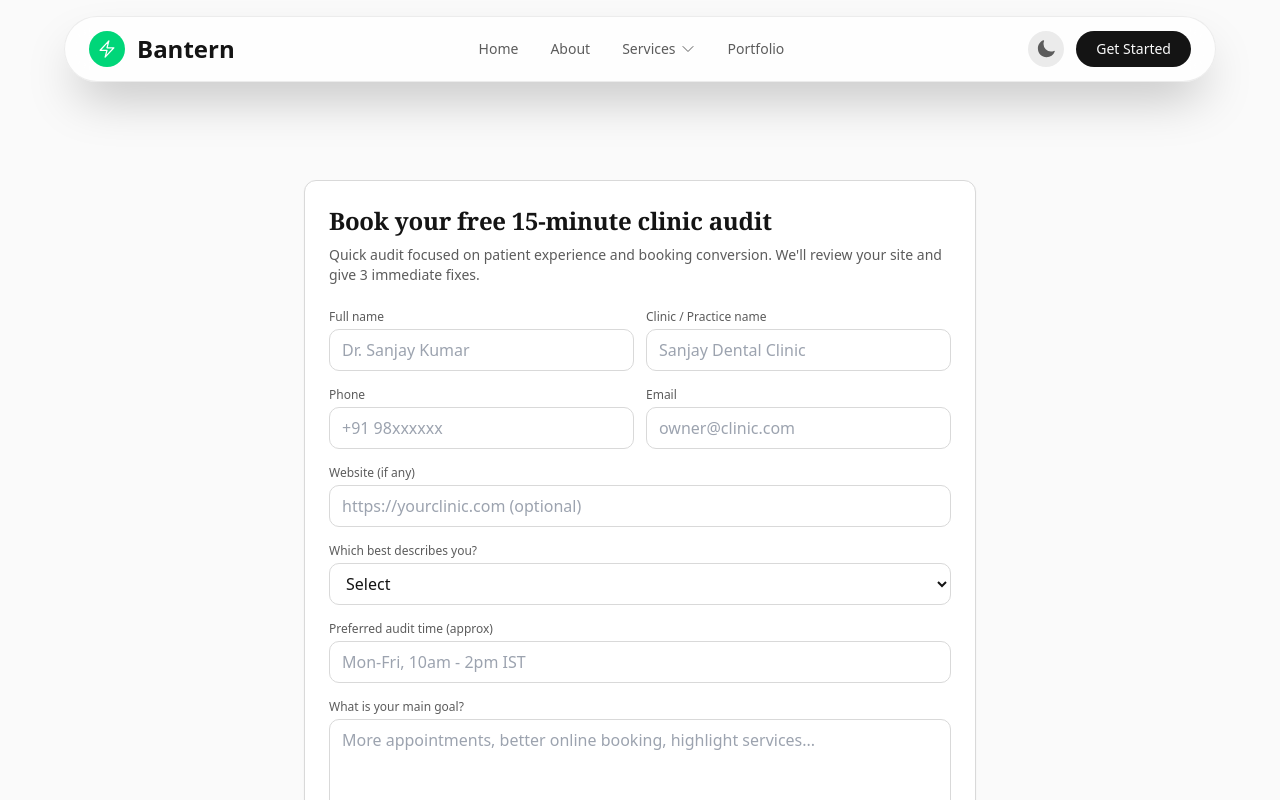
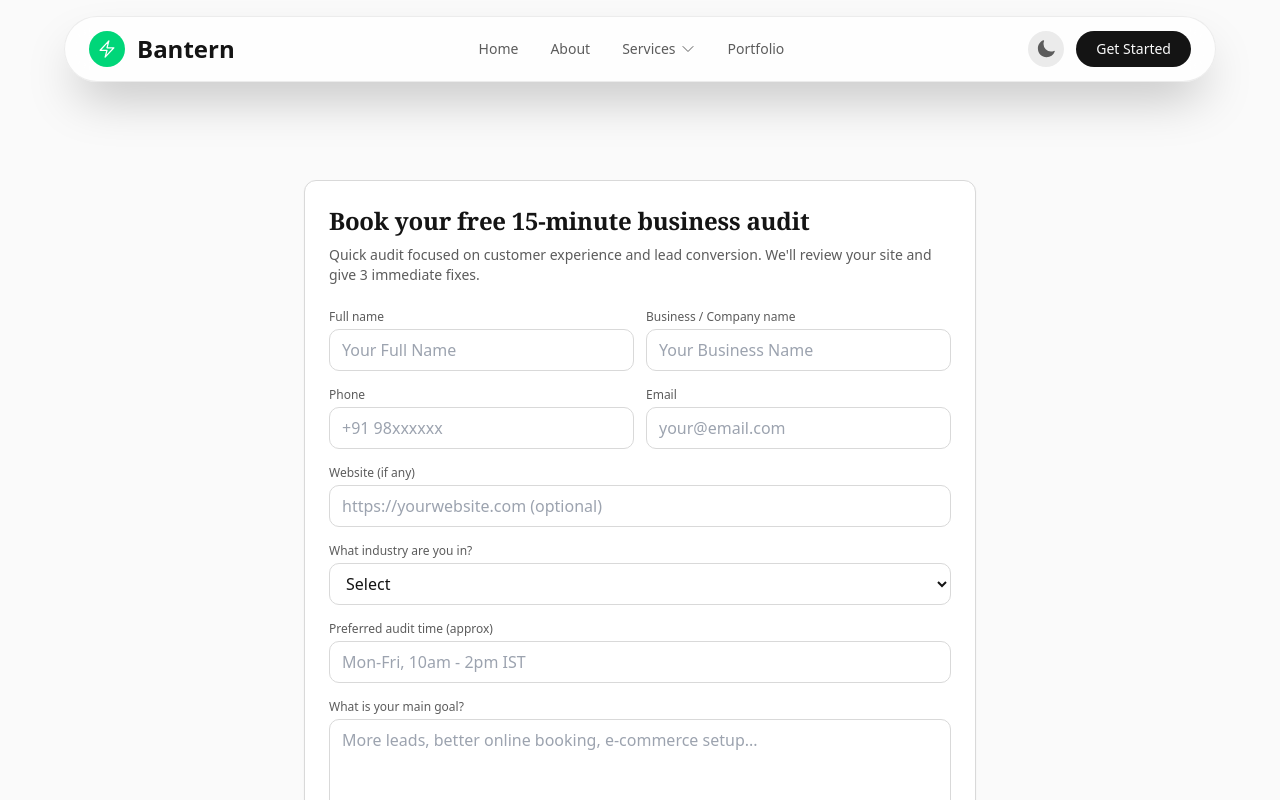
Before and after one commit to Suraj963/bantern, a React (Create React App) app: page /audit in a window 1280 px wide. Shown: the top 800 px of the page. Built offline with nearby package versions, Linux system fonts and the light colour scheme.

Commit message:
Minor change

```diff
--- a/src/App.js
+++ b/src/App.js
@@ -16,6 +16,7 @@ import MobileAppDevelopment from './screens/Services/AllServices/MobileAppDevelo
 import ProjectPage from './screens/Portfolio/ProjectDetails/ProjectPage';
 import Contact from './screens/ContactUs/Contact';
 import ScrollToTop from './Common/ScrollToTop';
+import ThankYou from './pages/ThankYou';
 import AuditForm from './pages/AuditForm';
 
 const NavbarLayout = () => {
@@ -49,6 +50,7 @@ function App() {
           <Route path="/portfolio" element={<Portfolio />} />
           <Route path="/portfolio/:id" element={<ProjectPage />} />
           <Route path="/contact" element={<Contact />} />
+          <Route path="/thank-you" element={<ThankYou />} />
         </Route>
       </Routes>
   );
--- a/src/pages/AuditForm.js
+++ b/src/pages/AuditForm.js
@@ -5,7 +5,7 @@ import { useNavigate } from "react-router-dom";
 const FORMSPREE_ENDPOINT = "https://formspree.io/f/mdkyawoe"; // replace
 
 export default function AuditForm() {
-  const [status, setStatus] = useState("idle"); // idle | sending | success | error
+  const [status, setStatus] = useState("idle");
   const [error, setError] = useState(null);
   const navigate = useNavigate();
 
@@ -26,8 +26,6 @@ export default function AuditForm() {
       const data = await res.json();
       if (res.ok) {
         setStatus("success");
-        // OPTIONALLY: Send to your internal API or record in localStorage
-        // Give user a short confirmation and redirect after 1.5s
         setTimeout(() => navigate("/thank-you"), 1400);
       } else {
         setStatus("error");
@@ -42,65 +40,78 @@ export default function AuditForm() {
   return (
     <main className="min-h-screen flex items-center justify-center py-20 bg-background text-foreground px-4">
       <section className="w-full max-w-2xl bg-card p-6 rounded-lg border border-border shadow-sm">
-        <h1 className="text-2xl font-serif mb-2">Book your free 15-minute clinic audit</h1>
+        {/* ======================================
+          CHANGED:
+          - REMOVED: "font-serif" for brand consistency.
+          ======================================
+        */}
+        <h1 className="text-2xl font-bold mb-2">Book your free 15-minute business audit</h1>
         <p className="text-sm text-muted-foreground mb-6">
-          Quick audit focused on patient experience and booking conversion. We'll review your site and give 3 immediate fixes.
+          Quick audit focused on customer experience and lead conversion. We'll review your site and give 3 immediate fixes.
         </p>
 
         <form onSubmit={handleSubmit} className="space-y-4">
           <input type="hidden" name="_subject" value="New Audit Booking from Bantern" />
           <input type="hidden" name="source" value="bantern-audit-form" />
 
+          {/* ...other fields (name, email, etc.) no change... */}
           <div className="grid grid-cols-1 sm:grid-cols-2 gap-3">
             <label className="flex flex-col">
               <span className="text-xs text-muted-foreground mb-1">Full name</span>
-              <input name="name" required className="px-3 py-2 border border-border rounded-md bg-transparent" placeholder="Dr. Sanjay Kumar" />
+              <input name="name" required className="px-3 py-2 border border-border rounded-md bg-transparent" placeholder="Your Full Name" />
             </label>
-
             <label className="flex flex-col">
-              <span className="text-xs text-muted-foreground mb-1">Clinic / Practice name</span>
-              <input name="clinic" required className="px-3 py-2 border border-border rounded-md bg-transparent" placeholder="Sanjay Dental Clinic" />
+              <span className="text-xs text-muted-foreground mb-1">Business / Company name</span>
+              <input name="business_name" required className="px-3 py-2 border border-border rounded-md bg-transparent" placeholder="Your Business Name" />
             </label>
           </div>
-
           <div className="grid grid-cols-1 sm:grid-cols-2 gap-3">
             <label className="flex flex-col">
               <span className="text-xs text-muted-foreground mb-1">Phone</span>
               <input name="phone" required type="tel" className="px-3 py-2 border border-border rounded-md bg-transparent" placeholder="+91 98xxxxxx" />
             </label>
-
             <label className="flex flex-col">
               <span className="text-xs text-muted-foreground mb-1">Email</span>
-              <input name="email" required type="email" className="px-3 py-2 border border-border rounded-md bg-transparent" placeholder="owner@clinic.com" />
+              <input name="email" required type="email" className="px-3 py-2 border border-border rounded-md bg-transparent" placeholder="your@email.com" />
             </label>
           </div>
-
           <label className="flex flex-col">
             <span className="text-xs text-muted-foreground mb-1">Website (if any)</span>
-            <input name="website" className="px-3 py-2 border border-border rounded-md bg-transparent" placeholder="https://yourclinic.com (optional)" />
+            <input name="website" className="px-3 py-2 border border-border rounded-md bg-transparent" placeholder="https://yourwebsite.com (optional)" />
           </label>
 
+          {/* ======================================
+            CHANGED: Select Box
+            - CHANGED: "bg-transparent" to "bg-card" on the <select>
+            - REMOVED: "text-black" from all <option> tags.
+            - WHY: This lets the OS handle the dropdown text color
+                   (white on dark, black on light) which is bulletproof.
+            ======================================
+          */}
           <label className="flex flex-col">
-            <span className="text-xs text-muted-foreground mb-1">Which best describes you?</span>
-            <select name="speciality" required className="px-3 py-2 border border-border rounded-md bg-transparent">
+            <span className="text-xs text-muted-foreground mb-1">What industry are you in?</span>
+            <select name="industry" required className="px-3 py-2 border border-border rounded-md bg-card text-foreground">
               <option value="">Select</option>
-              <option value="dentist">Dentist / Dental Clinic</option>
-              <option value="skin">Skin / Dermatology Clinic</option>
-              <option value="nutritionist">Nutritionist / Dietitian</option>
-              <option value="other">Other health service</option>
+              <option value="e-commerce">E-Commerce</option>
+              <option value="local-service">Local Service (Plumber, Salon, etc.)</option>
+              <option value="restaurant">Restaurant / Food</option>
+              <option value="tech-saas">Tech / SaaS</option>
+              <option value="professional-service">Professional Service (Law, etc.)</option>
+              <option value="other">Other</option>
             </select>
           </label>
 
+          {/* ...other fields (time, message) no change... */}
           <label className="flex flex-col">
             <span className="text-xs text-muted-foreground mb-1">Preferred audit time (approx)</span>
             <input name="preferred_time" className="px-3 py-2 border border-border rounded-md bg-transparent" placeholder="Mon-Fri, 10am - 2pm IST" />
           </label>
-
           <label className="flex flex-col">
             <span className="text-xs text-muted-foreground mb-1">What is your main goal?</span>
-            <textarea name="message" required rows="4" className="px-3 py-2 border border-border rounded-md bg-transparent" placeholder="More appointments, better online booking, highlight services..."></textarea>
+            <textarea name="message" required rows="4" className="px-3 py-2 border border-border rounded-md bg-transparent" placeholder="More leads, better online booking, e-commerce setup..."></textarea>
           </label>
 
+          {/* ...button and status (no change)... */}
           <div className="flex items-center gap-3">
             <button
               type="submit"
@@ -109,13 +120,11 @@ export default function AuditForm() {
             >
               {status === "sending" ? "Sending..." : "Book Audit"}
             </button>
-
             <div className="text-sm text-muted-foreground">
               {status === "success" && <span className="text-green-500">Booked — check your email shortly.</span>}
               {status === "error" && <span className="text-red-500">Error: {error}</span>}
             </div>
           </div>
-
           <p className="text-xs text-muted-foreground mt-3">
             We respect your privacy. We will only use this info to conduct the audit and follow up about our services.
           </p>
--- a/src/pages/ThankYou.js
+++ b/src/pages/ThankYou.js
@@ -1,7 +1,7 @@
 // src/pages/ThankYou.jsx
 import { Link } from "react-router-dom";
 
-export default function ThankYou() {
+const ThankYou = () => {
   return (
     <main className="min-h-screen flex items-center justify-center py-20 bg-background text-foreground px-4">
       <section className="max-w-xl text-center bg-card p-8 rounded-lg border border-border">
@@ -14,3 +14,5 @@ export default function ThankYou() {
     </main>
   );
 }
+
+export default ThankYou;
```
